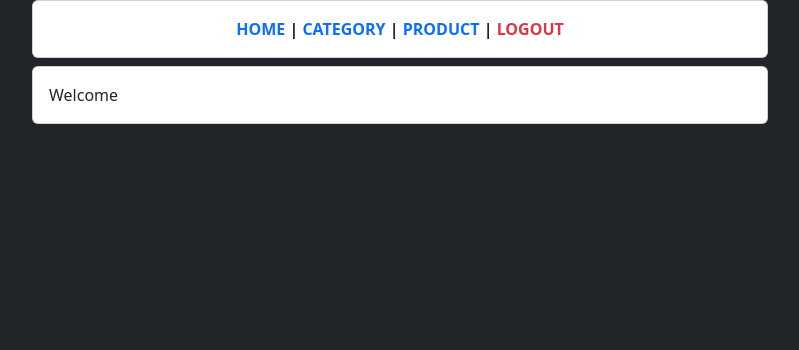
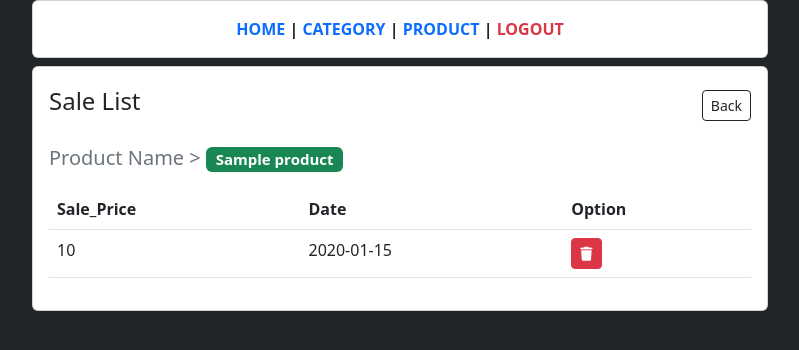
Before and after one commit to r1d3rzz/tech_pos, a PHP site: a page that uses init.php in a window 1280 px wide. Shown: the top 350 px of the page, without its empty margins (240-1039 px from the left). Run offline with PHP 8.4, Linux system fonts and the light colour scheme; the visitor is signed in with stand-in values (Sample User, id 1); tables that the repository leaves empty hold one stand-in row (values such as "Sample post"); some libraries are stand-ins or nearby versions.

Commit message:
show sale_product list and remove each product from sale_list

```diff
--- /dev/null
+++ b/product_sale/index.php
@@ -0,0 +1,80 @@
+<?php
+
+require "../init.php";
+
+if (!isset($_SESSION['user'])) return redirect($root);
+
+if (isset($_GET['slug']) && !empty($_GET['slug'])) {
+    $slug = $_GET['slug'];
+    $product = getOne("select * from product where slug='$slug'");
+    $sale_products = getAll("select * from product_sale where product_id='$product->id' order by id desc");
+
+    if ($product->slug != $slug) {
+        setError("Product Not Found");
+        redirect("/product/index.php");
+        die();
+    }
+} else {
+    setError("Product Not Found");
+    redirect("/product/index.php");
+    die();
+}
+
+?>
+
+<?php require "../include/header.php"; ?>
+
+<div class="row">
+    <div class="col-md-8 mx-auto">
+        <div class="card">
+            <div class="card-body">
+                <div class="d-flex justify-content-between align-items-center">
+                    <div class="mb-2 fs-4">Sale List</div>
+                    <div><a href="/product/index.php" class="btn btn-sm btn-outline-dark">Back</a></div>
+                </div>
+
+                <div class="my-2">
+                    <?php showError(); ?>
+                    <?php showMsg(); ?>
+                </div>
+
+                <table class="table">
+                    <thead>
+                        <?php if (count($sale_products)) { ?>
+                            <tr>
+                                <th scope="col">Sale_Price</th>
+                                <th scope="col">Date</th>
+                                <th scope="col">Option</th>
+                            </tr>
+                        <?php } ?>
+                    </thead>
+                    <tbody id="tblData">
+                        <?php
+
+                        if (count($sale_products)) { ?>
+
+                            <div class="fs-5 my-3 text-muted">Product Name > <a href="<?= $root . "product/detail.php?action=detail&slug=$product->slug"; ?>"><small class="badge bg-success"><?= $product->name; ?></small></a></div>
+
+                            <?php foreach ($sale_products as $p) : ?>
+                                <tr>
+                                    <td><?= $p->sale_price ?></td>
+                                    <td><?= $p->date ?></td>
+                                    <td><a onclick="return confirm('Are Sure to Remove from Sale List?')" href="/product_sale/remove.php?action=remove&slug=<?= $slug ?>&id=<?= $p->id; ?>&product_id=<?= $p->product_id; ?>" class="btn btn-sm btn-danger">
+                                            <i class="fa-solid fa-trash"></i>
+                                        </a>
+                                    </td>
+                                </tr>
+                            <?php endforeach; ?>
+
+                        <?php } else { ?>
+                            <div class="alert alert-warning mt-3">Empty Sale List</div>
+                        <?php } ?>
+
+                    </tbody>
+                </table>
+            </div>
+        </div>
+    </div>
+</div>
+
+<?php require "../include/footer.php"; ?>
```
Also changed, not shown: product/index.php (+8 -2 lines), product_sale/remove.php (added, +31 -0 lines), product_sale/sale.php (added, +36 -0 lines).
